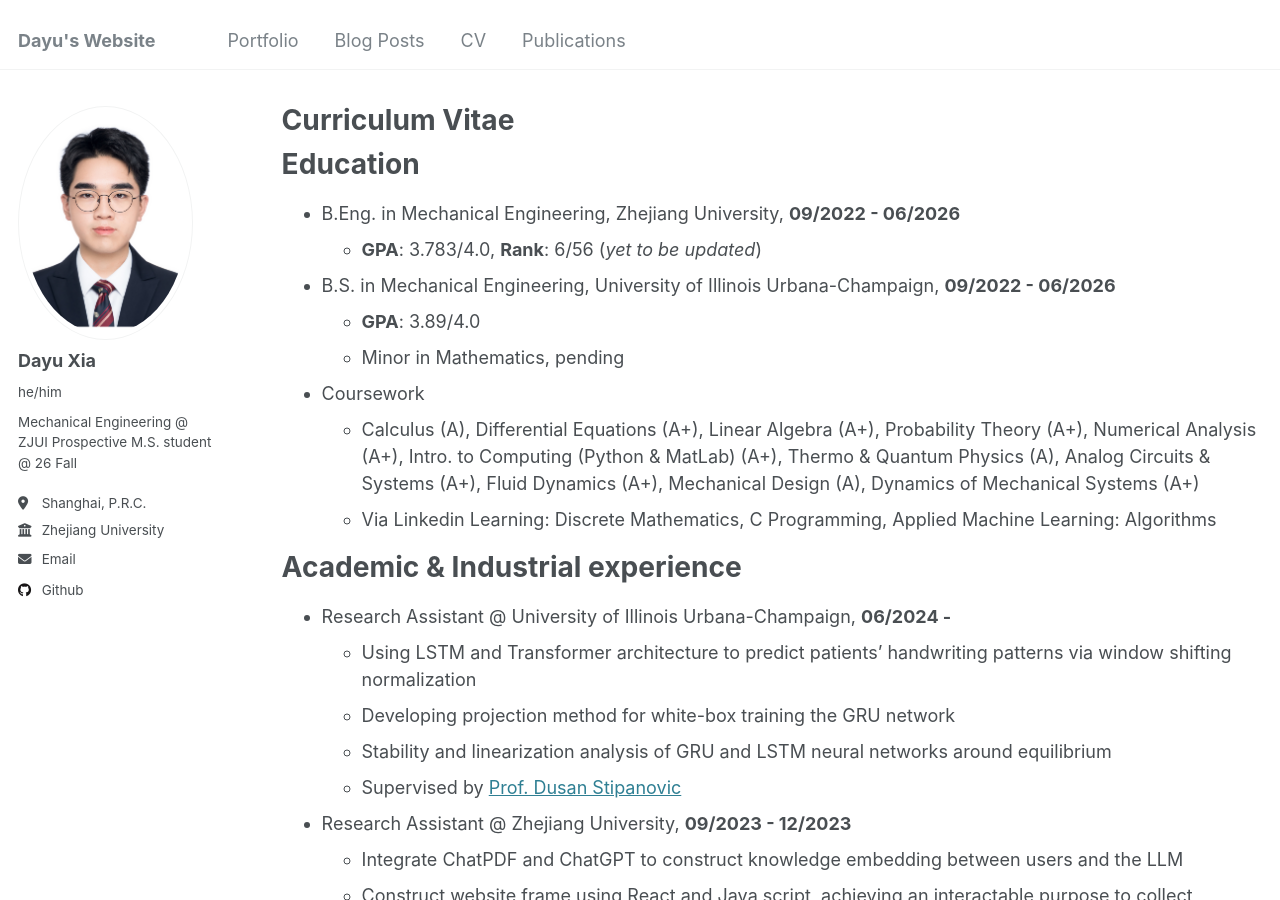
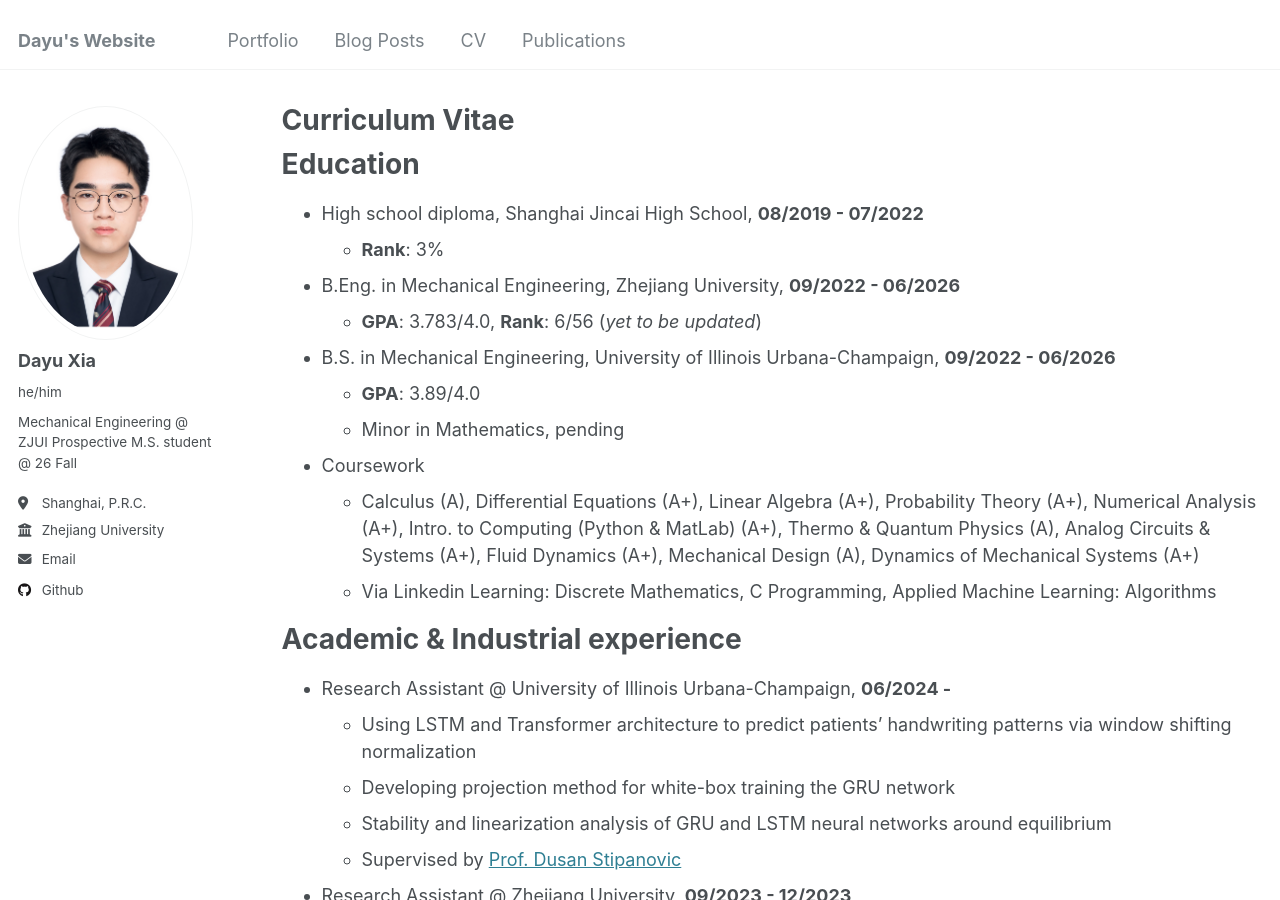
Before and after one commit to dyxia1241/dyxia1241.github.io, a Jekyll site: the page built from _pages/cv.md, in a window 1280 px wide and 900 px high. Built offline with Jekyll 4.4.1, drawn with Linux system fonts in a browser that asks for light colours.

Commit message:
Update cv.md

```diff
--- a/_pages/cv.md
+++ b/_pages/cv.md
@@ -11,6 +11,8 @@ redirect_from:
 
 Education
 ======
+* High school diploma, Shanghai Jincai High School, **08/2019 - 07/2022**
+  * **Rank**: 3%
 * B.Eng. in Mechanical Engineering, Zhejiang University, **09/2022 - 06/2026**
   * **GPA**: 3.783/4.0, **Rank**: 6/56 (*yet to be updated*)
 * B.S. in Mechanical Engineering, University of Illinois Urbana-Champaign, **09/2022 - 06/2026**
```
